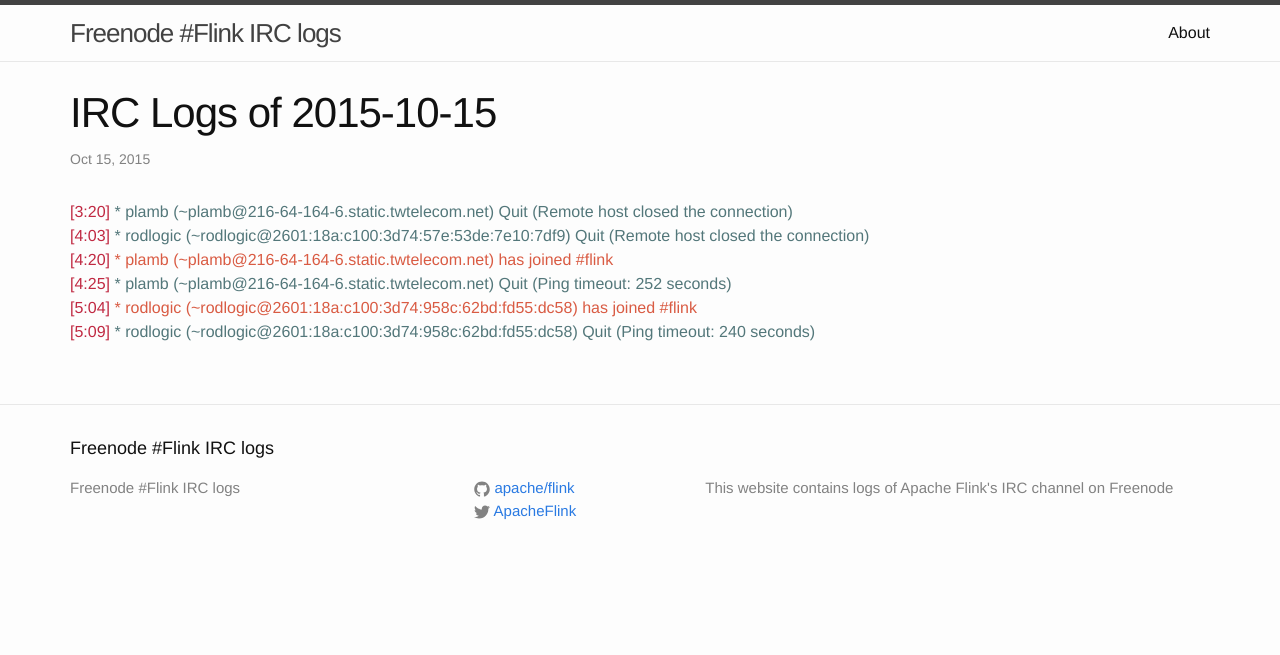
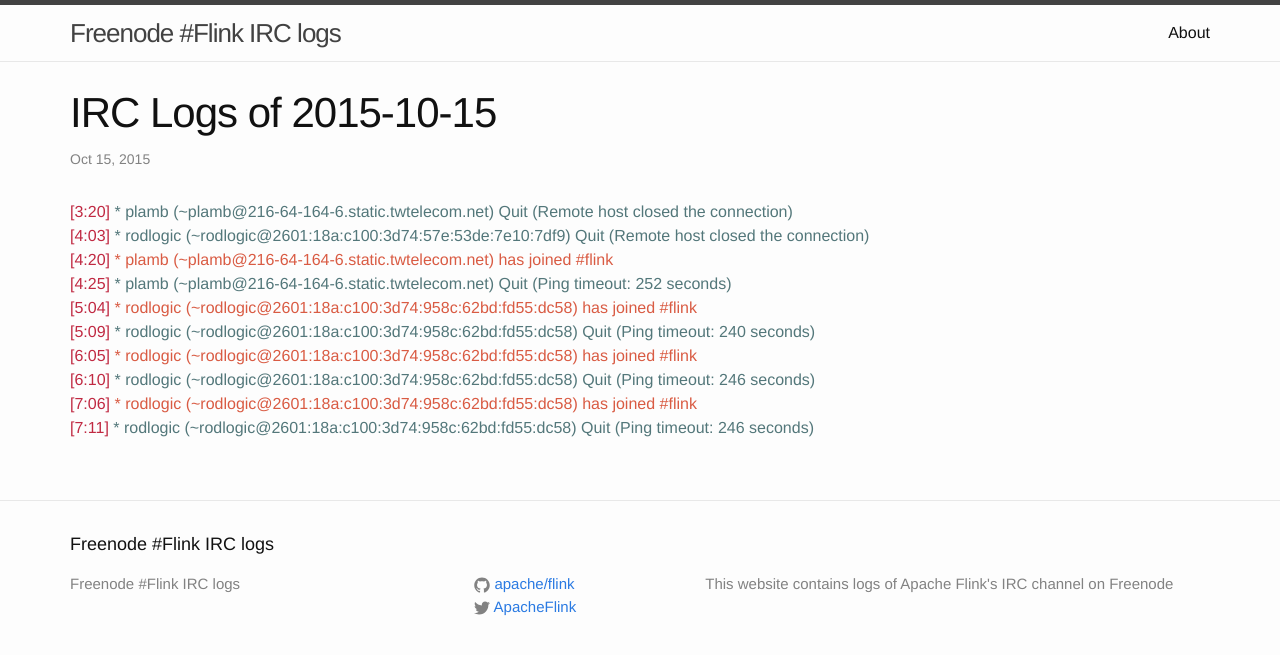
Before and after one commit to flink-irc-logs/flink-irc-logs.github.io, a Jekyll site: the page built from _posts/2015-10-15-logs.markdown, in a window 1280 px wide. Shown: the top 655 px of the page. Built offline with Jekyll 4.4.1, drawn with Linux system fonts in a browser that asks for light colours.

Commit message:
Update of the logs on Thu Oct 15 07:26:32 CEST 2015

```diff
--- a/_posts/2015-10-15-logs.markdown
+++ b/_posts/2015-10-15-logs.markdown
@@ -10,3 +10,7 @@
 <span class="irc-date">[4:25]</span> <span class="irc-navy">* plamb (~plamb@216-64-164-6.static.twtelecom.net) Quit (Ping timeout: 252 seconds)</span><br />
 <span class="irc-date">[5:04]</span> <span class="irc-green">* rodlogic (~rodlogic@2601:18a:c100:3d74:958c:62bd:fd55:dc58) has joined #flink</span><br />
 <span class="irc-date">[5:09]</span> <span class="irc-navy">* rodlogic (~rodlogic@2601:18a:c100:3d74:958c:62bd:fd55:dc58) Quit (Ping timeout: 240 seconds)</span><br />
+<span class="irc-date">[6:05]</span> <span class="irc-green">* rodlogic (~rodlogic@2601:18a:c100:3d74:958c:62bd:fd55:dc58) has joined #flink</span><br />
+<span class="irc-date">[6:10]</span> <span class="irc-navy">* rodlogic (~rodlogic@2601:18a:c100:3d74:958c:62bd:fd55:dc58) Quit (Ping timeout: 246 seconds)</span><br />
+<span class="irc-date">[7:06]</span> <span class="irc-green">* rodlogic (~rodlogic@2601:18a:c100:3d74:958c:62bd:fd55:dc58) has joined #flink</span><br />
+<span class="irc-date">[7:11]</span> <span class="irc-navy">* rodlogic (~rodlogic@2601:18a:c100:3d74:958c:62bd:fd55:dc58) Quit (Ping timeout: 246 seconds)</span><br />
```
